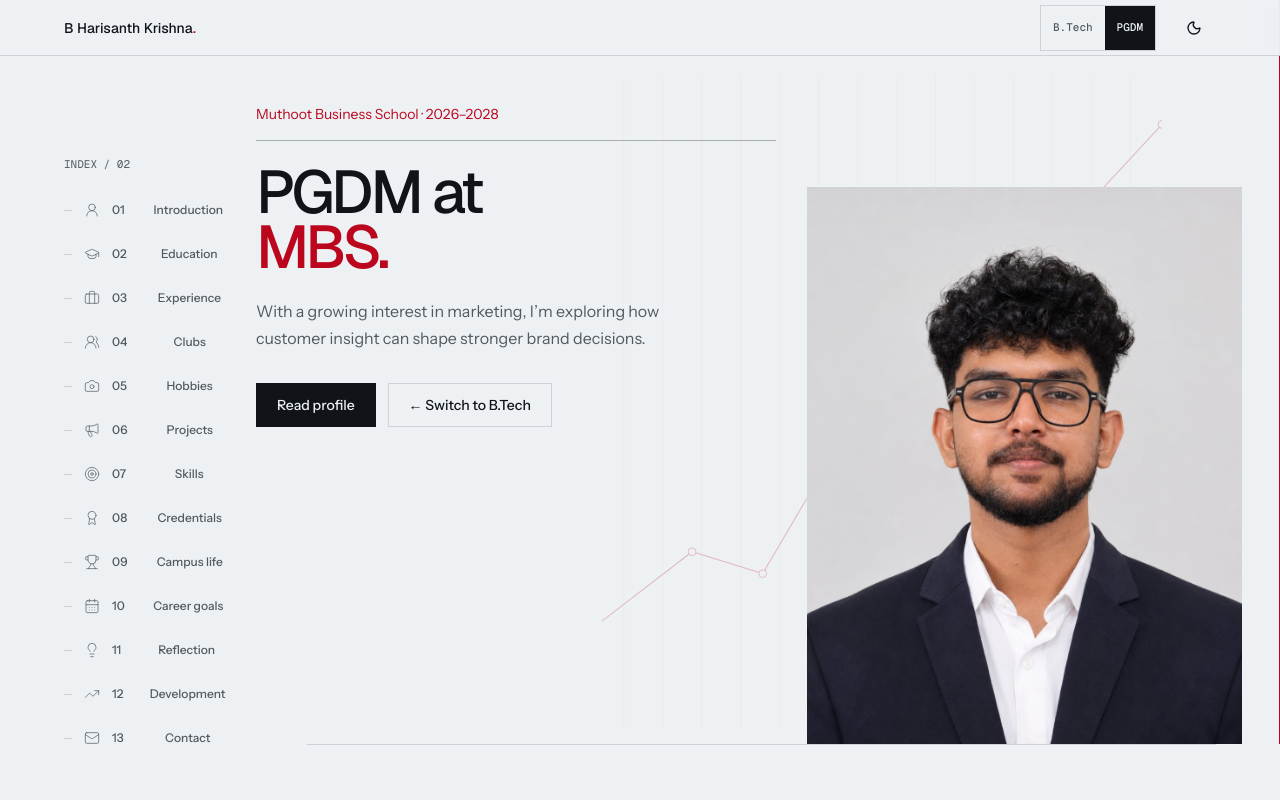
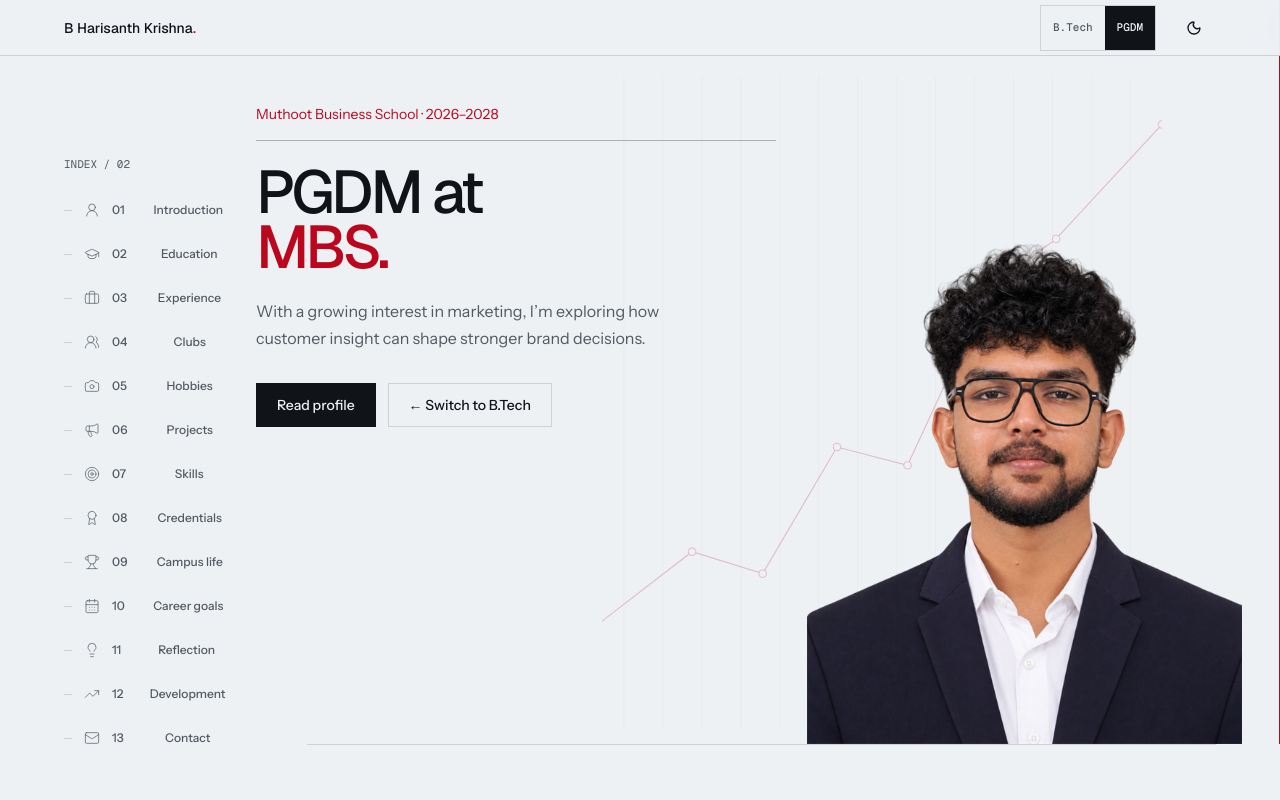
Before and after one commit to Harisanth-2004/harisanth-portfolio, a React (Vite) app: page / in a window 1280 px wide. Shown: the top 800 px of the page. Built offline with nearby package versions, Linux system fonts and the light colour scheme.

Commit message:
Use transparent portrait cutout

```diff
--- a/src/components/portfolio/Hero.tsx
+++ b/src/components/portfolio/Hero.tsx
@@ -4,7 +4,7 @@ import { CONTENT, PERSON } from "@/lib/portfolio-data";
 import { gsap, prefersReducedMotion } from "@/lib/motion";
 import { Schematic } from "./Schematic";
 import { scrollToSection, usePortfolio } from "./state";
-import portrait from "@/assets/harisanth-portrait-studio.jpeg";
+import portrait from "@/assets/harisanth-portrait-new-cutout.png";
 
 function Lines({
   lines,
@@ -218,8 +218,8 @@ export function Hero() {
           <img
             src={portrait}
             alt=""
-            width={999}
-            height={1280}
+            width={600}
+            height={769}
             loading="eager"
             decoding="async"
           />
@@ -268,8 +268,8 @@ export function Hero() {
           <img
             src={portrait}
             alt=""
-            width={999}
-            height={1280}
+            width={600}
+            height={769}
             loading="eager"
             decoding="async"
           />
```
Also changed, not shown: src/assets/harisanth-portrait-new-cutout.png (added), src/assets/harisanth-portrait-studio.jpeg (deleted).
